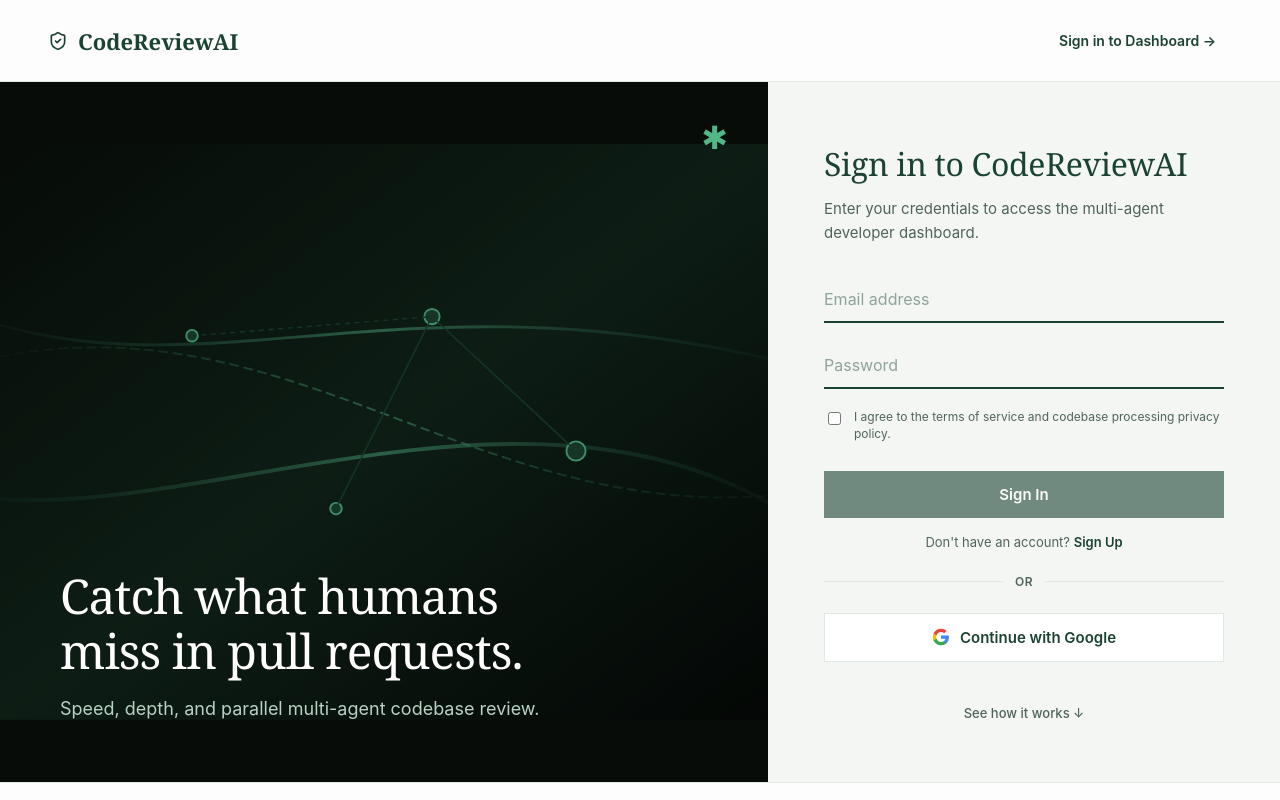
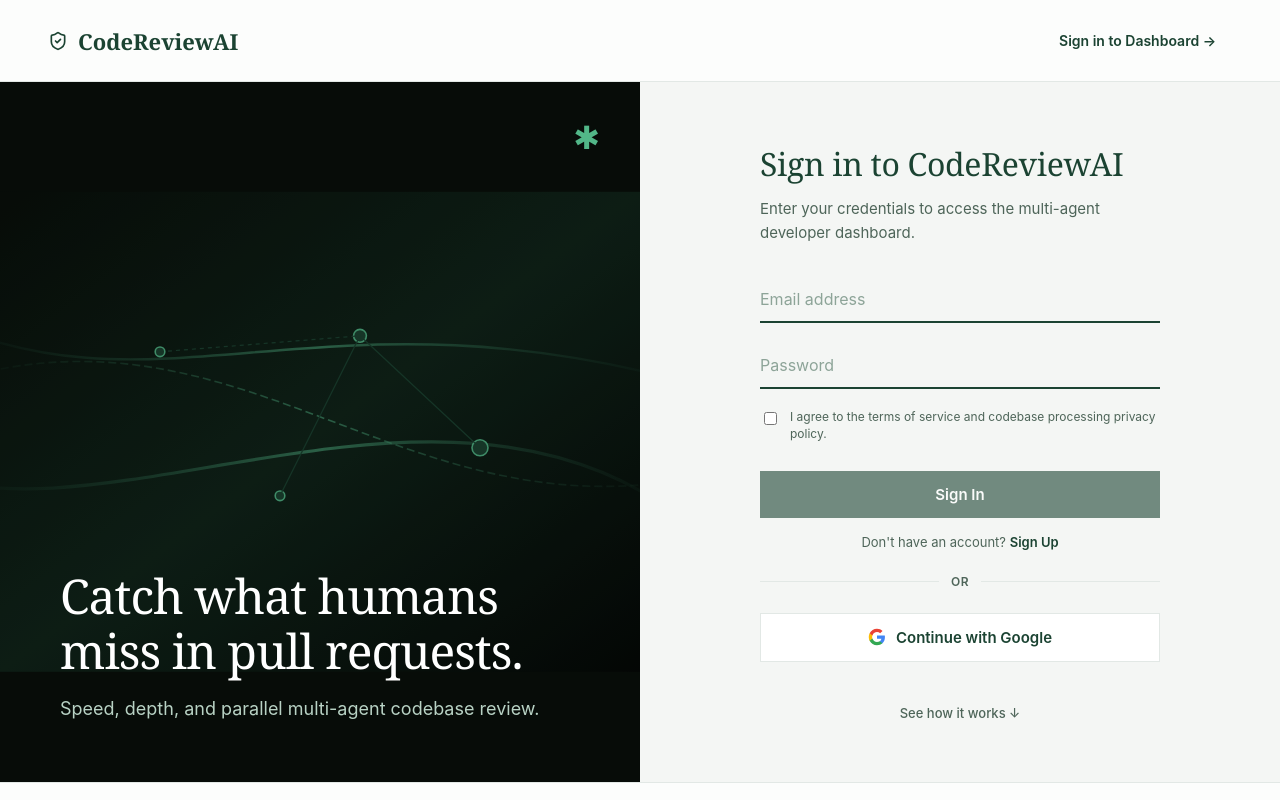
Before and after one commit to karteeksai1/CodeReviewAI, a Next.js app in the folder apps/web/: page / in a window 1280 px wide. Shown: the top 800 px of the page. Built offline with nearby package versions, Linux system fonts and the light colour scheme; no server answers.

Commit message:
fix bugs

```diff
--- a/apps/web/app/globals.css
+++ b/apps/web/app/globals.css
@@ -209,7 +209,7 @@
 
 .landing-hero {
   display: grid;
-  grid-template-columns: 3fr 2fr;
+  grid-template-columns: 1fr 1fr;
   min-height: 600px;
   border-bottom: 1px solid var(--line);
 }
--- a/apps/web/app/page.tsx
+++ b/apps/web/app/page.tsx
@@ -391,7 +391,7 @@
             <p className="muted text-xs">Multi-agent async pull request reviewer.</p>
           </div>
           <div className="footer-links">
-            <a href="https://github.com/karteeksai/CodeReviewAI" className="footer-link">GitHub Repository</a>
+            <a href="https://github.com/karteeksai1/CodeReviewAI" className="footer-link">GitHub Repository</a>
             <a href="#how-it-works" className="footer-link">How it Works</a>
             <a href="#features" className="footer-link">Features</a>
             <a href="#hero" className="footer-link">Sign In</a>
```
Also changed, not shown: 1 other file (tests, documents, lock files or other folders).
